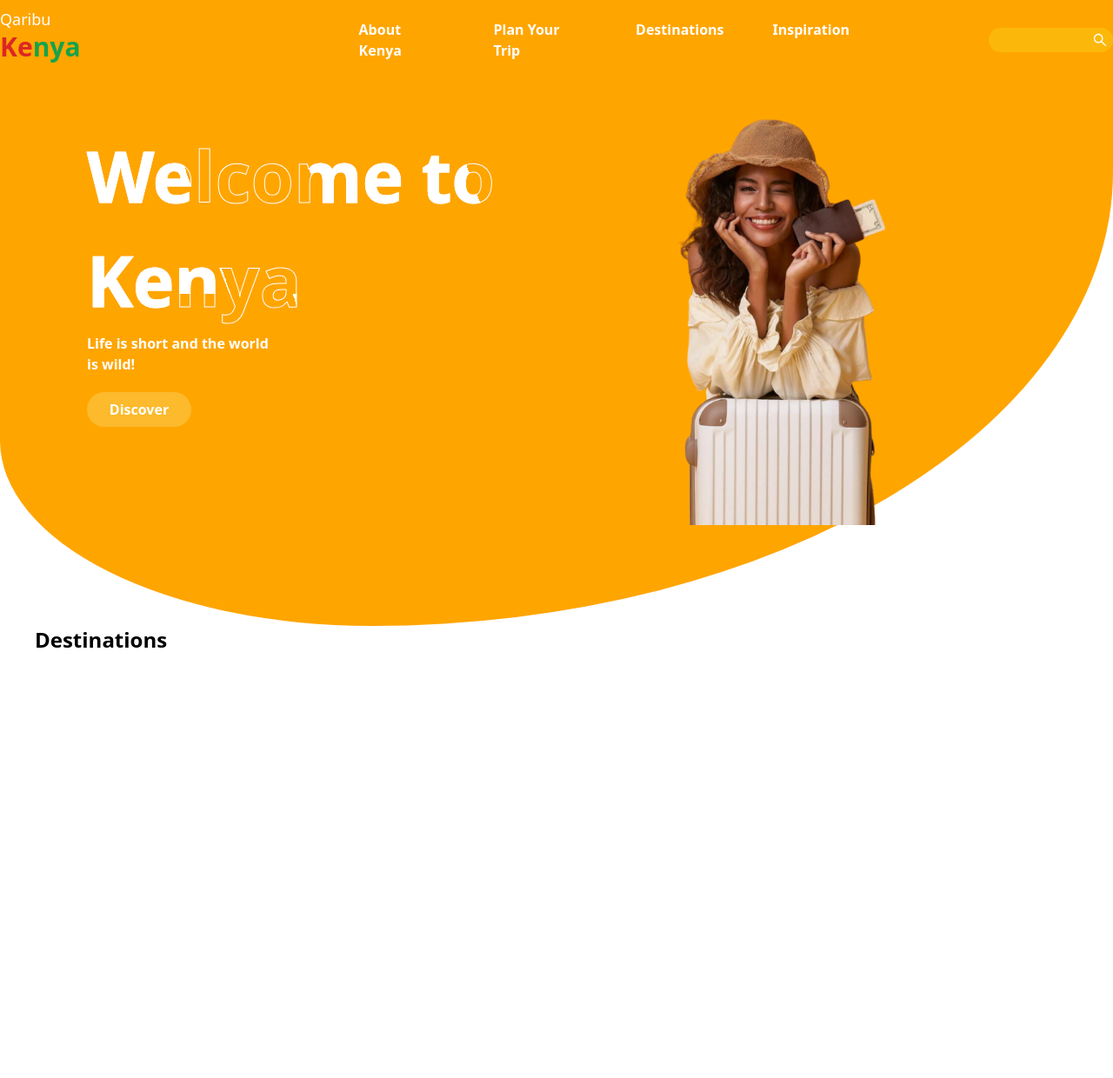
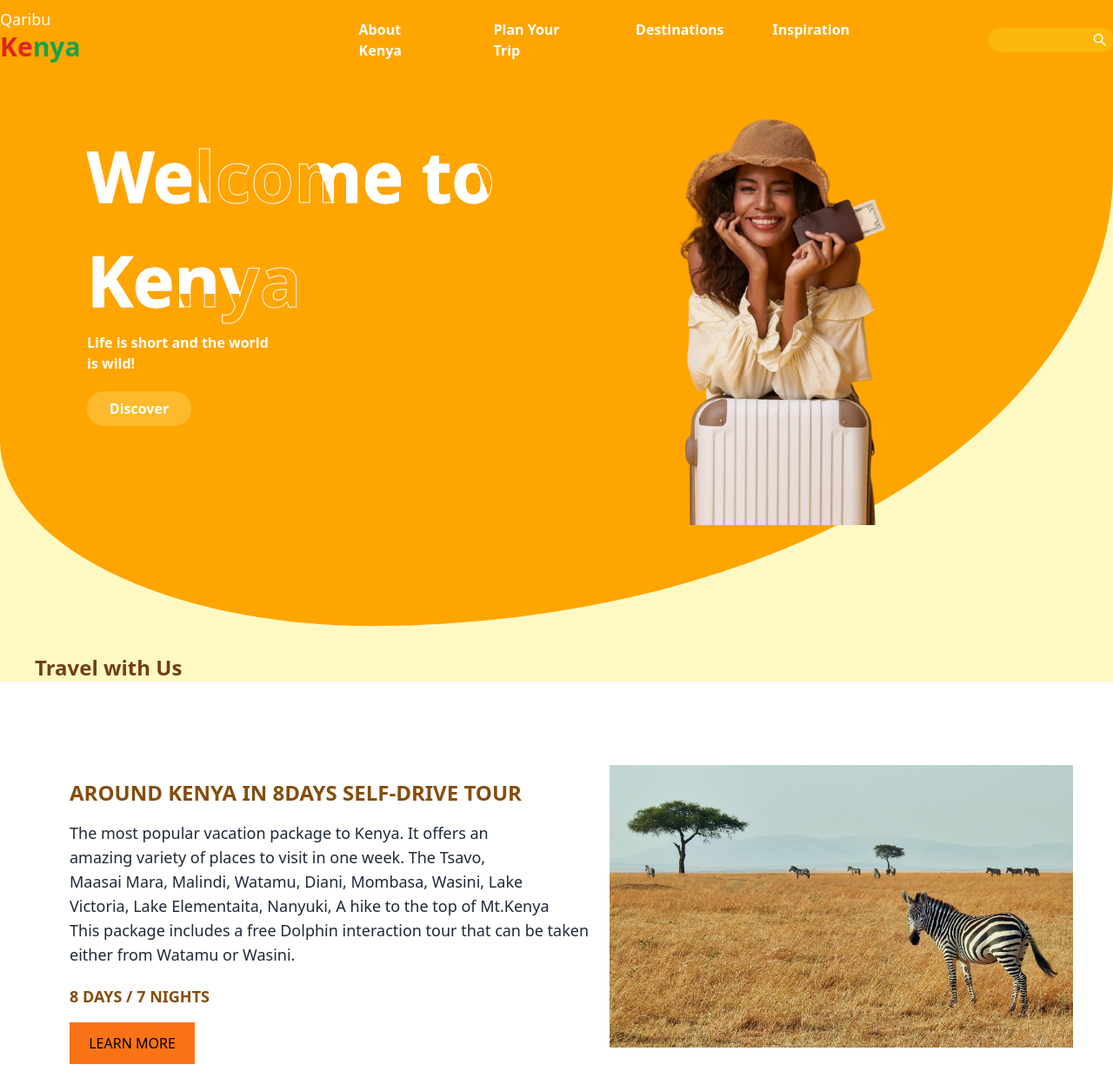
Before and after one commit to Salimmwatsefu/travel-frontend, a React (Create React App) app: page / in a window 1280 px wide. Shown: the whole page at 87% size. Before the commit the page ends 800 px from the top, so only its background shows below. Built offline with nearby package versions, Linux system fonts and the light colour scheme.

Commit message:
Section 1

```diff
--- a/src/App.css
+++ b/src/App.css
@@ -16,8 +16,6 @@
   display: flex;
   flex-direction: column;
   align-items: flex-start;
-  width: 60%;
-  gap: 1px;
   margin-top: 70px;
   padding-left: 100px;
 }
--- a/src/components/Home.jsx
+++ b/src/components/Home.jsx
@@ -3,12 +3,13 @@ import Navbar from './Navbar';
 import { homeAnimation } from '../animation';
 import { motion } from 'framer-motion';
 import { Button } from 'antd';
+import Section1 from './Section1';
 
 
 
 function Home() {
   return (
-    <div>
+    <div className='bg-yellow-100'>
     <section className='section'>
         <Navbar />
        {/*<div className='absolute ml-96 min-w-full min-h-full bg-no-repeat rounded-br-2xl' style={{
@@ -30,7 +31,7 @@ function Home() {
       >
         <div className="content">
           <div className="title">
-            <h1 className=''>Welcome to <br/>Kenya</h1>
+            <h1 className=''>Welcome to<br/>Kenya</h1>
           </div>
           <div className="subTitle font-semibold">
             <p>
@@ -44,7 +45,9 @@ function Home() {
 
     </section>
 
-    <div className='ml-10 text-2xl font-semibold'>Destinations</div>
+    <div className='ml-10 text-2xl font-semibold mt-8 text-yellow-900'>Travel with Us</div>
+
+    <div className=' ml-20 '> <Section1 /></div>
     </div>
   )
 }
--- /dev/null
+++ b/src/components/Section1.jsx
@@ -0,0 +1,31 @@
+import React from 'react'
+
+function Section1() {
+  return (
+    <div>
+        <div className='absolute mt-28'>
+            <h1 className='font-bold gap-2 text-2xl text-yellow-800'>AROUND KENYA IN 8DAYS SELF-DRIVE TOUR</h1>
+
+            <p className='mt-4 text-lg font-medium gap-10 text-gray-800'>The most popular vacation package to Kenya. It offers an <br />
+            amazing variety of places to visit in one week. The Tsavo,<br /> Maasai Mara,
+            Malindi, Watamu, Diani, Mombasa, Wasini, Lake <br />Victoria, Lake Elementaita,
+            Nanyuki, A hike to the top of Mt.Kenya <br/> This package includes a free Dolphin interaction
+            tour that can be taken <br/> either from Watamu or Wasini.
+            </p>
+
+            <p className='mt-5 font-bold text-lg text-yellow-800'>8 DAYS / 7 NIGHTS</p>
+
+            <button className='bg-orange-500 h-12 w-36 my-4 font-medium'>LEARN MORE</button>
+
+
+        </div>
+        <div className='absolute w-5/12 right-3.5 mr-8 mt-24 mb-10'>
+          <img src='/zebra2.jpg' />
+        </div>
+
+
+    </div>
+  )
+}
+
+export default Section1
```
Also changed, not shown: public/zebra2.jpg (added), 1 other file (tests, documents, lock files or other folders).
